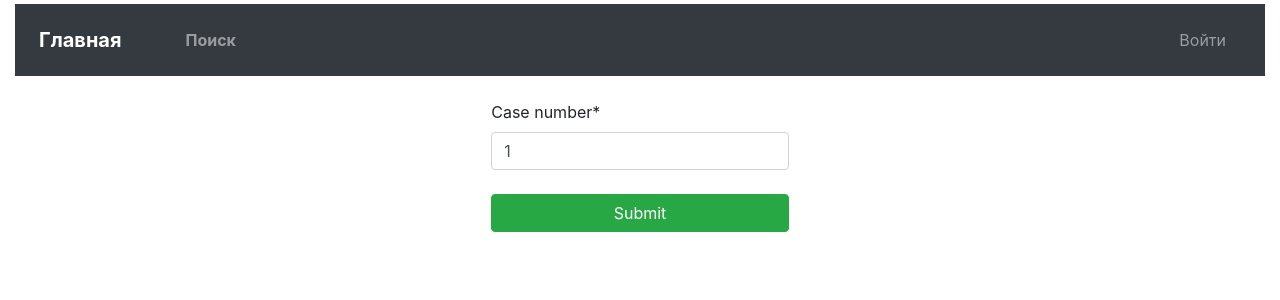
After one commit to fre3zz/mds_check, a Django app: page /case_search in a window 1280 px wide. The commit adds this page. Shown: the top 300 px of the page. Run offline with Django 3.2, Linux system fonts and the light colour scheme; some libraries are stand-ins or nearby versions.

Commit message:
16 08 before nice case_view

```diff
--- a/mdscheck/admin.py
+++ b/mdscheck/admin.py
@@ -62,6 +62,7 @@ class MdsModelAdmin(admin.ModelAdmin):
 
     def save_model(self, request, obj, form, change):
 
+        obj.number = obj.pdf_file.name.split("-")[0]
         super(MdsModelAdmin, self).save_model(request, obj, form, change)
 
         file_name = obj.pdf_file.name
--- a/mdscheck/forms.py
+++ b/mdscheck/forms.py
@@ -1,6 +1,7 @@
 from crispy_forms import helper
 from crispy_forms.layout import Submit
 from django import forms
+from django.core.validators import MinValueValidator
 
 from .models import RESPONDER, DECISIONS
 
@@ -40,3 +41,12 @@ class PatternCheck(forms.Form):
         widget=forms.RadioSelect,
         label="Нормальный ли этот паттерн?"
     )
+
+
+class SearchForm(forms.Form):
+    def __init__(self, *args, **kwargs):
+        super().__init__(*args, **kwargs)
+        self.helper = helper.FormHelper()
+        self.helper.form_method = 'post'
+        self.helper.add_input(Submit('submit', 'Submit', css_class='btn btn-success btn-block mt-4'))
+    case_number = forms.IntegerField(validators=[MinValueValidator(1)])
--- a/mdscheck/models.py
+++ b/mdscheck/models.py
@@ -36,6 +36,7 @@ class MdsModel(models.Model):
 
     pdf_file = models.FileField(upload_to='pdf', validators=[validate_file_extension], unique=True)
     is_donor = models.BooleanField(default=False, choices=IS_DONOR)
+    number = models.IntegerField(default=0)
 
     def __str__(self):
         return self.pdf_file.name
--- a/mdscheck/templates/mdscheck/base.html
+++ b/mdscheck/templates/mdscheck/base.html
@@ -12,9 +12,12 @@
         <a class="navbar-brand m-2 font-weight-bold" href="{% url 'mds_check:index' %}">Главная</a>
 
       <div class="collapse navbar-collapse justify-content-between" id="navbarNav">
-          <ul class="navbar-nav col-11">
+          <ul class="navbar-nav col-11 ">
+              <li class="nav-item">
+                  <a class="nav-link mx-5 font-weight-bold" href="{% url 'mds_check:search' %}">Поиск</a>
+              </li>
+          </ul>
 
-          </ul>
           <ul class="navbar-nav col-1 justify-content-end">
               <li class="nav-item active">
                 {% if request.session.email is not Null %}
--- /dev/null
+++ b/mdscheck/templates/mdscheck/casesearch.html
@@ -0,0 +1,22 @@
+{% extends 'mdscheck/base.html' %}
+{% load crispy_forms_tags %}
+{% block content %}
+    <div class="row justify-content-center">
+        <div class="col-3 mt-4">
+            {% crispy search_form %}
+        </div>
+    </div>
+    {% if cases %}
+        <div class="container">
+    <div class="row justify-content-center">
+        <div class="mt-4">
+            <h1>Есть такие кейсы</h1>
+            {% for case in cases %}
+                <a href="{% url 'mds_check:mds_case' case.id %}" class="col-1">{{ case.number }}</a>
+            {% endfor %}
+        </div>
+    </div>
+        </div>
+    {% endif %}
+
+{% endblock %}
--- a/mdscheck/urls.py
+++ b/mdscheck/urls.py
@@ -1,12 +1,18 @@
 from django.urls import path
 
-from mdscheck.views import IndexView, EmailEnterView, logoutview, MdsCaseView
+from mdscheck.views import IndexView, EmailEnterView, logoutview, RandomMdsCaseView, SearchView, MdsCaseView
+
+app_name = 'mds_check'
 
 
-app_name = 'mds_check'
+
+
+
 urlpatterns = [
     path('', IndexView.as_view(), name='index'),
     path('email', EmailEnterView.as_view(), name='email_form'),
     path('logout', logoutview, name='logout'),
-    path('mdscase', MdsCaseView.as_view(), name='mds_case')
+    path('mdscase', RandomMdsCaseView.as_view(), name='random_mds_case'),
+    path('case_search', SearchView.as_view(), name='search'),
+    path('case/<int:case_pk>', MdsCaseView.as_view(), name='mds_case')
 ]
--- a/mdscheck/views.py
+++ b/mdscheck/views.py
@@ -1,12 +1,13 @@
 import os
 import random
 
+from django.http import HttpResponse
 from django.shortcuts import render, redirect, get_object_or_404
 # Create your views here.
 from django.urls import reverse
 from django.views import View
 
-from .forms import EmailForm, PatternCheck
+from .forms import EmailForm, PatternCheck, SearchForm
 from .models import Images, MdsModel, Decision
 
 
@@ -49,7 +50,7 @@ def logoutview(request):
     return render(request, template_name='mdscheck/logout.html')
 
 
-class MdsCaseView(View):
+class RandomMdsCaseView(View):
     template_name = 'mdscheck/mdscase.html'
 
     def get(self, request):
@@ -111,4 +112,32 @@ class MdsCaseView(View):
                 decision.responder_email = request.session['email']
                 decision.save()
 
-        return redirect(reverse('mds_check:mds_case'))
+        return redirect(reverse('mds_check:random_mds_case'))
+
+
+class SearchView(View):
+    template = 'mdscheck/casesearch.html'
+    def get(self, request):
+        search_form = SearchForm(initial={'case_number': 1})
+        return render(request, template_name=self.template, context={'search_form': search_form})
+
+    def post(self, request):
+        search_form = SearchForm(request.POST)
+        context = dict()
+        if search_form.is_valid():
+            number = search_form.cleaned_data['case_number']
+            try:
+                print(number)
+                case = MdsModel.objects.get(number=number)
+                return redirect(reverse('mds_check:mds_case', kwargs={'case_pk': int(case.id)}))
+            except MdsModel.DoesNotExist:
+                context = {'cases': MdsModel.objects.order_by()}
+        context['search_form'] = search_form
+        return render(request, template_name=self.template, context=context)
+
+
+
+
+class MdsCaseView(View):
+    def get(self, request, case_pk):
+        return HttpResponse("!!!")
```
